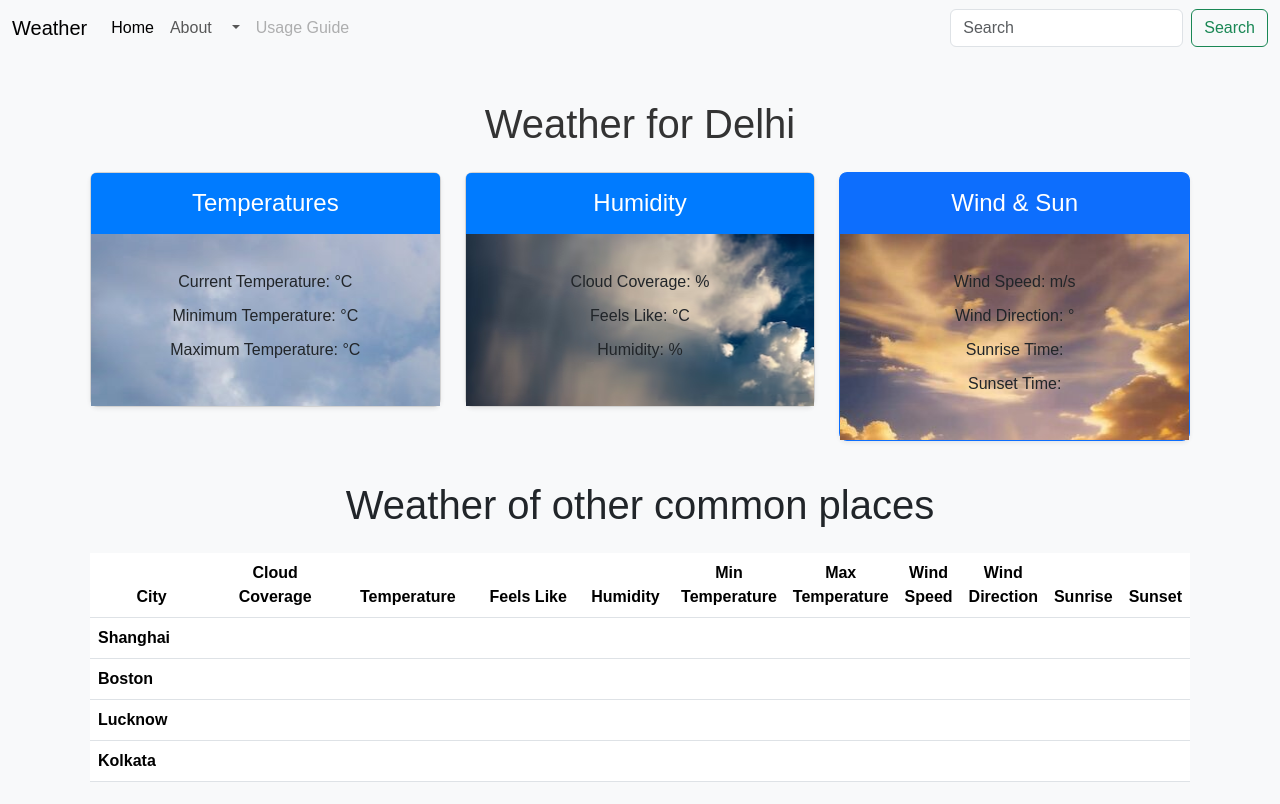
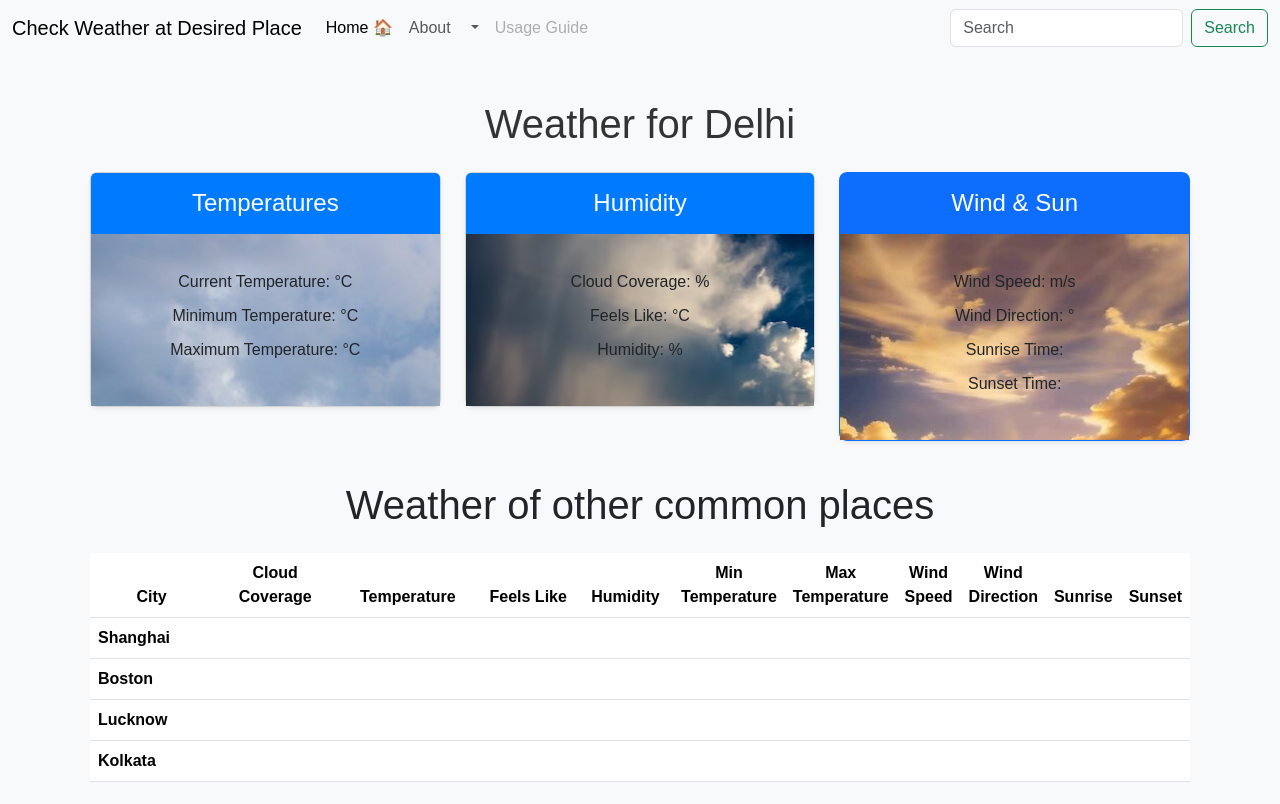
Before and after one commit to VISHAL-038/Weather, a plain HTML site: page index.html in a window 1280 px wide. Drawn offline with nearby package versions, Linux system fonts and the light colour scheme; no server answers.

Commit message:
Update index.html

```diff
--- a/index.html
+++ b/index.html
@@ -89,7 +89,7 @@
     <!-- navbar -->
     <nav class="navbar navbar-expand-lg bg-body-tertiary">
       <div class="container-fluid">
-        <a class="navbar-brand" href="#">Weather</a>
+        <a class="navbar-brand" href="#">Check Weather at Desired Place</a>
         <button
           class="navbar-toggler"
           type="button"
@@ -104,10 +104,11 @@
         <div class="collapse navbar-collapse" id="navbarSupportedContent">
           <ul class="navbar-nav me-auto mb-2 mb-lg-0">
             <li class="nav-item">
-              <a class="nav-link active" aria-current="page" href="#">Home</a>
+              <a class="nav-link active" aria-current="page" href="#">Home 🏠
+              </a>
             </li>
             <li class="nav-item">
-              <a class="nav-link" href="./about.html">About</a>
+              <a class="nav-link" href="./about.html">About </a>
             </li>
             <li class="nav-item dropdown">
               <a
@@ -119,7 +120,7 @@
               >
               </a>
               <ul class="dropdown-menu">
-                <li><a class="dropdown-item" href="#">Delhi</a></li>
+                <li><a class="dropdown-item" href="#"> New Delhi </a></li>
                 <li><hr class="dropdown-divider" /></li>
                 <li><a class="dropdown-item" href="#">Seattle</a></li>
                 <li><hr class="dropdown-divider" /></li>
```
